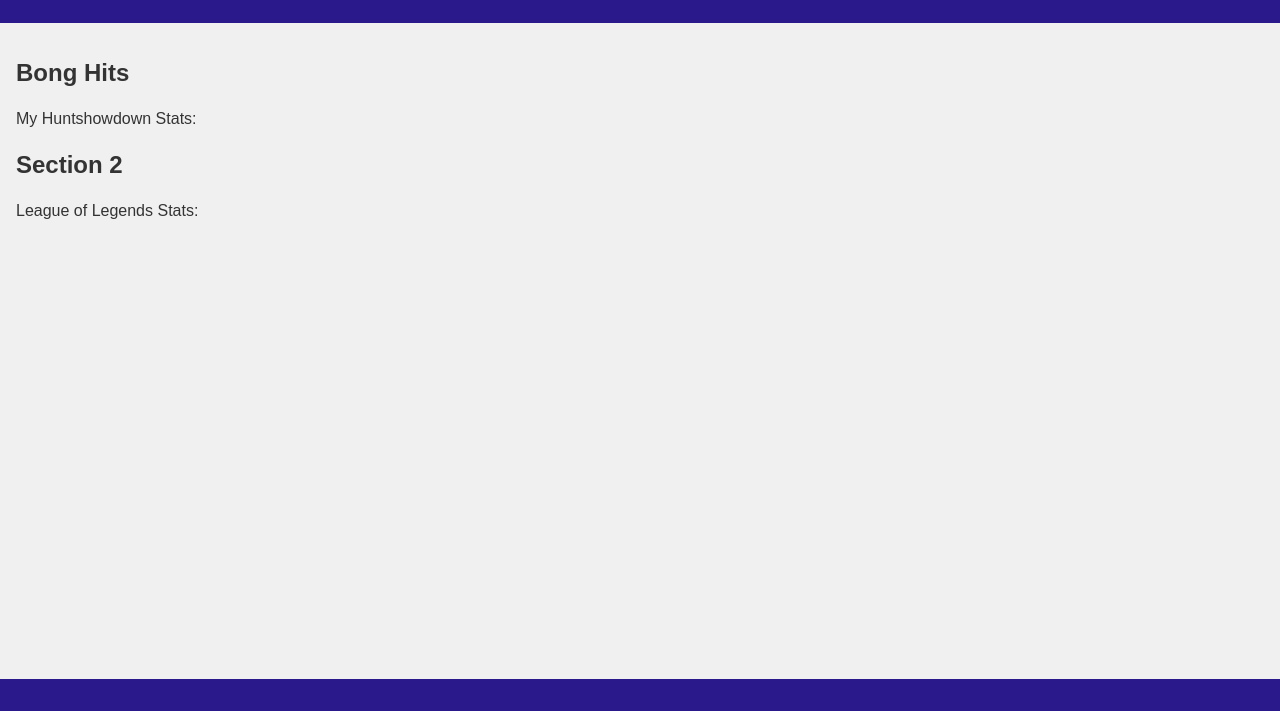
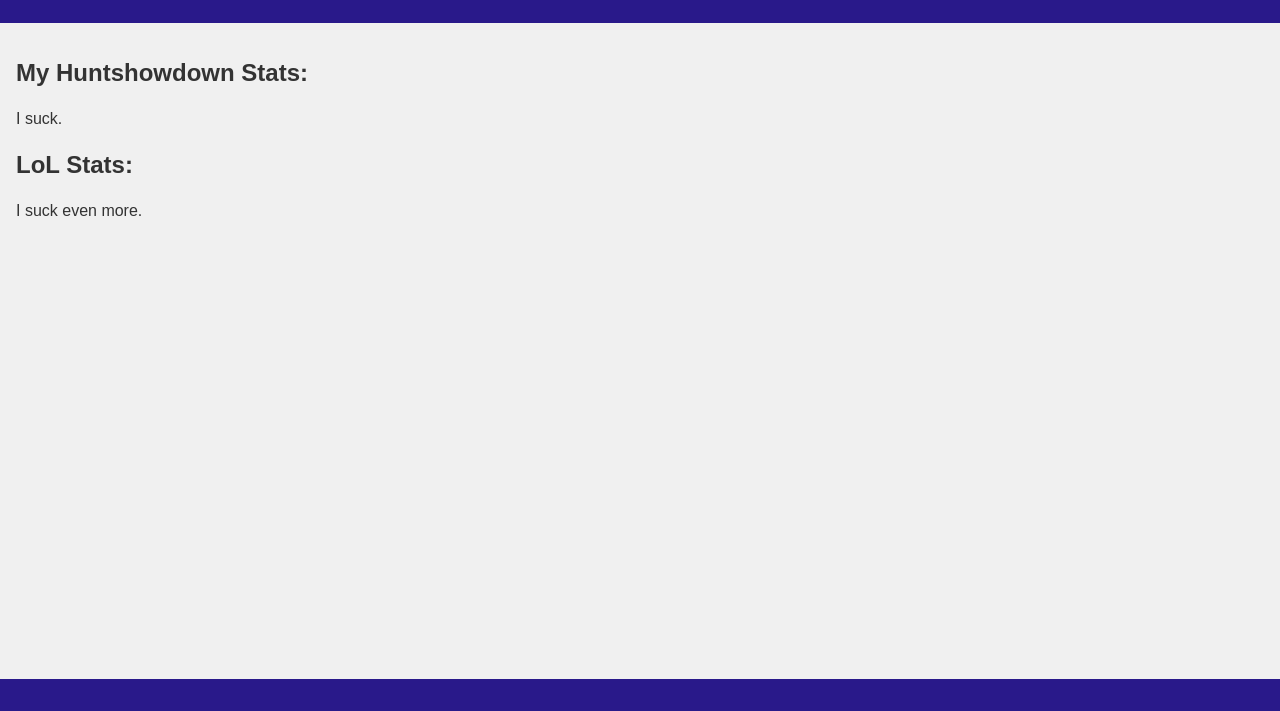
Before and after one commit to Zeddicus-Zul/zeddicus-zul.github.io, a plain HTML site: page index.html in a window 1280 px wide. Shown: the part 89-800 px from the top of the page. Drawn offline with Linux system fonts and the light colour scheme.

Commit message:
Update index.html

```diff
--- a/index.html
+++ b/index.html
@@ -41,17 +41,17 @@
 <body>
 
     <header>
-        <h1>Riley's List</h1>
+        <h1>StatScrapper</h1>
     </header>
 
     <main>
         <section>
-            <h2>Bong Hits</h2>
-            <p>My Huntshowdown Stats:</p>
+            <h2>My Huntshowdown Stats:</h2>
+            <p>I suck.</p>
         </section>
         <section>
-            <h2>Section 2</h2>
-            <p>League of Legends Stats:</p>
+            <h2>LoL Stats:</h2>
+            <p>I suck even more.</p>
         </section>
         <!-- Add more sections as needed -->
     </main>
```
